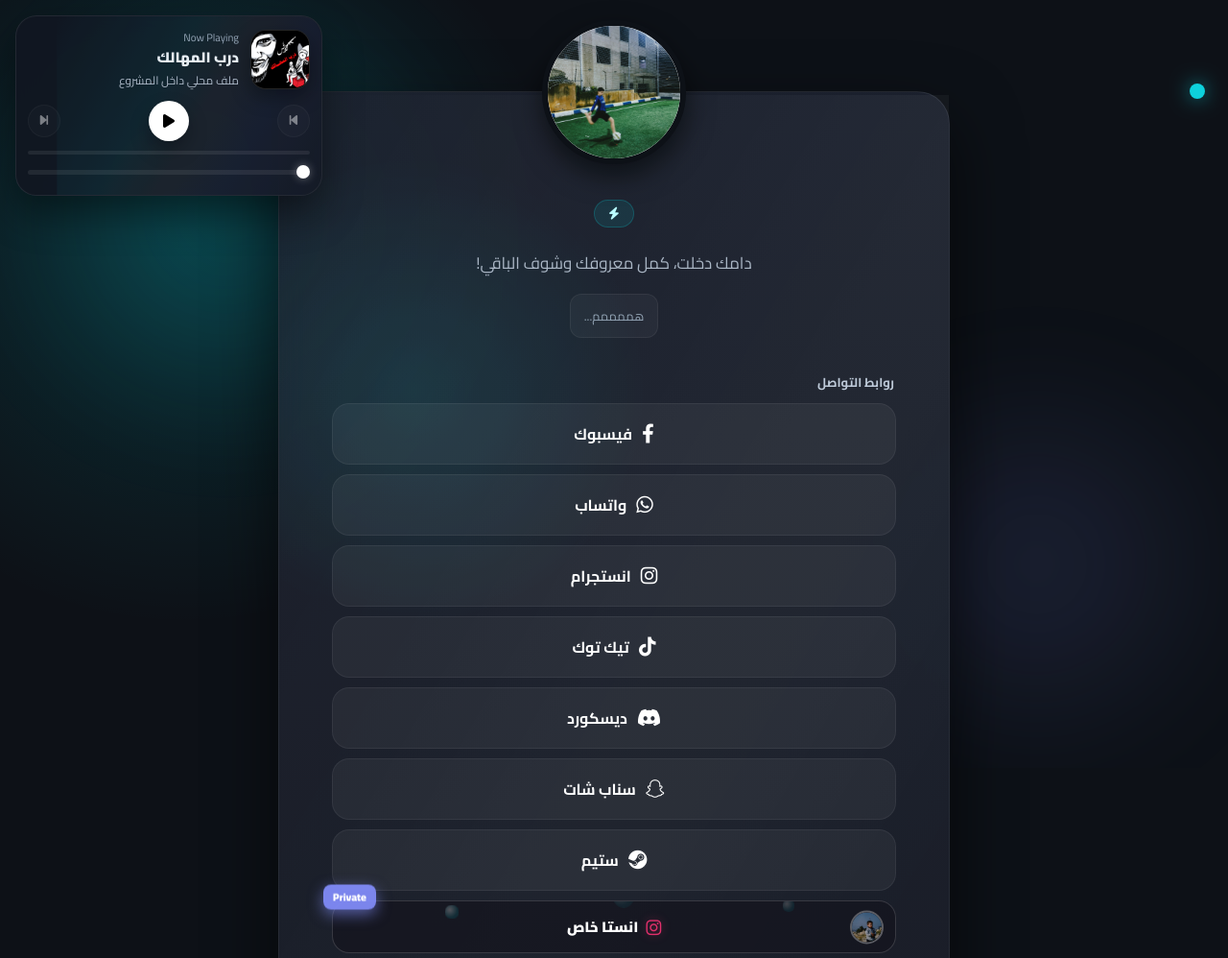
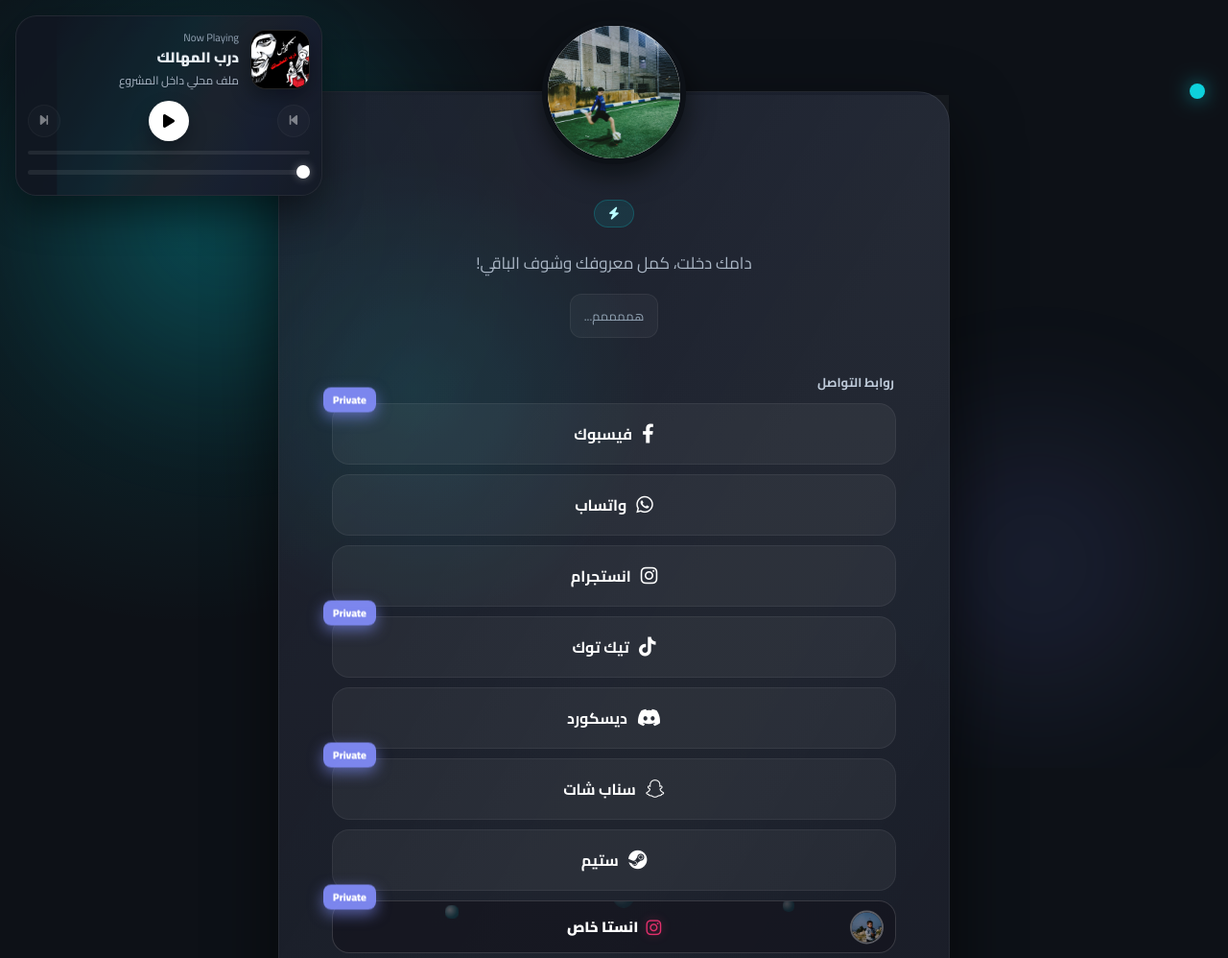
Before and after one commit to Omar-i9/my-profiles, a plain HTML site: page index.html in a window 1280 px wide. Shown: the top 998 px of the page at 96% size. Drawn offline with Linux system fonts and the light colour scheme.

Commit message:
Update index.html

```diff
--- a/index.html
+++ b/index.html
@@ -983,13 +983,19 @@ align-self: center;
 
     <div class="section-title">روابط التواصل</div>
     <div class="links">
-      <a class="btn fb" href="https://www.facebook.com/share/1J5v2pJmfX/" target="_blank" rel="noopener noreferrer"><i class="fab fa-facebook-f"></i> فيسبوك</a>
+      <a class="btn fb" href="https://www.facebook.com/share/1J5v2pJmfX/" target="_blank" rel="noopener noreferrer"><i class="fab fa-facebook-f"></i> فيسبوك
+              <div class="privet-badge">Private</div>
+</a>
       <a class="btn wa" href="https://wa.me/message/BZTIWEE5JKS3A1" target="_blank" rel="noopener noreferrer"><i class="fab fa-whatsapp"></i> واتساب</a>
       <a class="btn ig" href="https://www.instagram.com/omar.a.z3" target="_blank" rel="noopener noreferrer"><i class="fab fa-instagram"></i> انستجرام</a>
-      <a class="btn tk" href="https://www.tiktok.com/@gdmi_33" target="_blank" rel="noopener noreferrer"><i class="fab fa-tiktok"></i> تيك توك</a>
+      <a class="btn tk" href="https://www.tiktok.com/@gdmi_33" target="_blank" rel="noopener noreferrer"><i class="fab fa-tiktok"></i> تيك توك
+                      <div class="privet-badge">Private</div>
+</a>
       <a class="btn ds" href="https://discord.gg/pxgwBCdD" target="_blank" rel="noopener noreferrer"><i class="fab fa-discord"></i> ديسكورد</a>
       <a class="btn sc" href="https://www.snapchat.com/add/omar-gdmi" target="_blank" rel="noopener noreferrer">
         <i class="fab fa-snapchat-ghost"></i> سناب شات
+          <div class="privet-badge">Private</div>
+
       </a>
       <a class="btn st" href="https://steamcommunity.com/profiles/76561199547179169/" target="_blank" rel="noopener noreferrer">
         <i class="fab fa-steam"></i> ستيم
```
